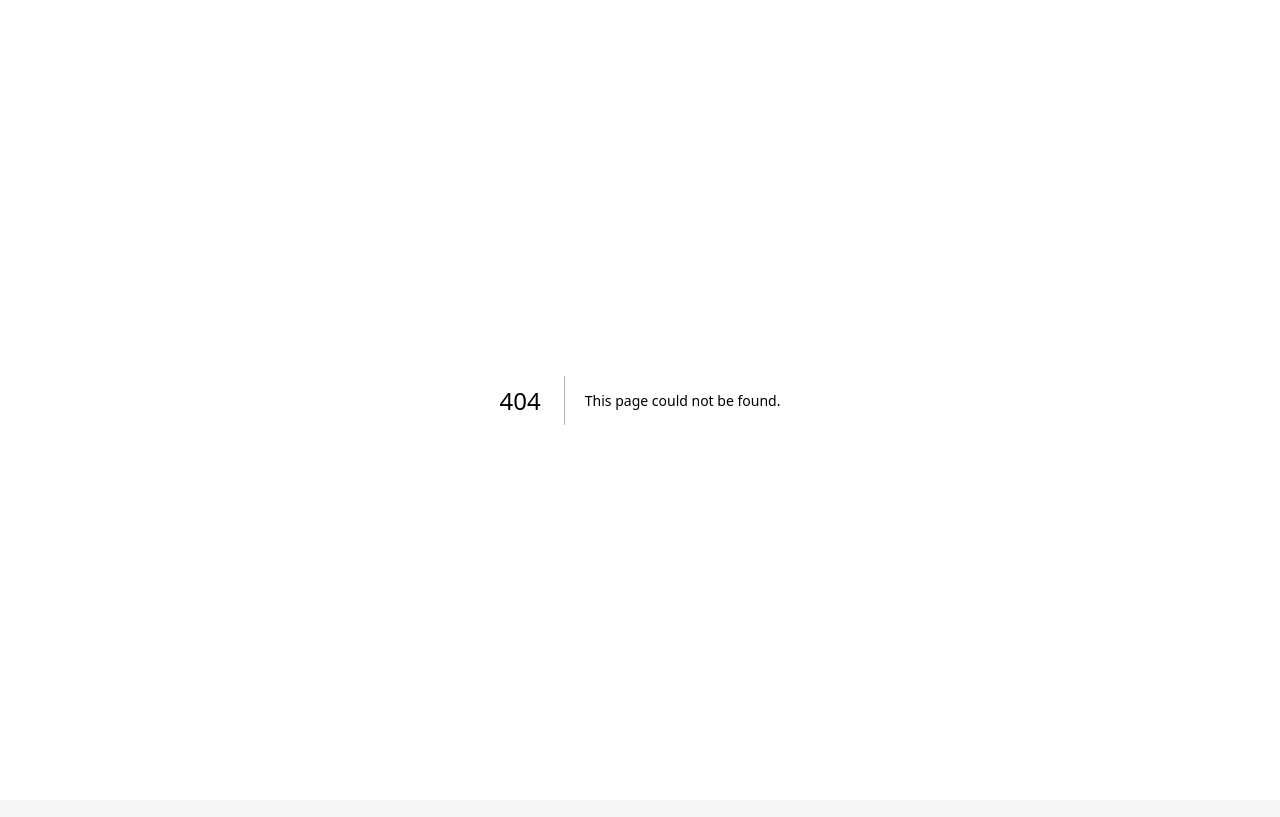
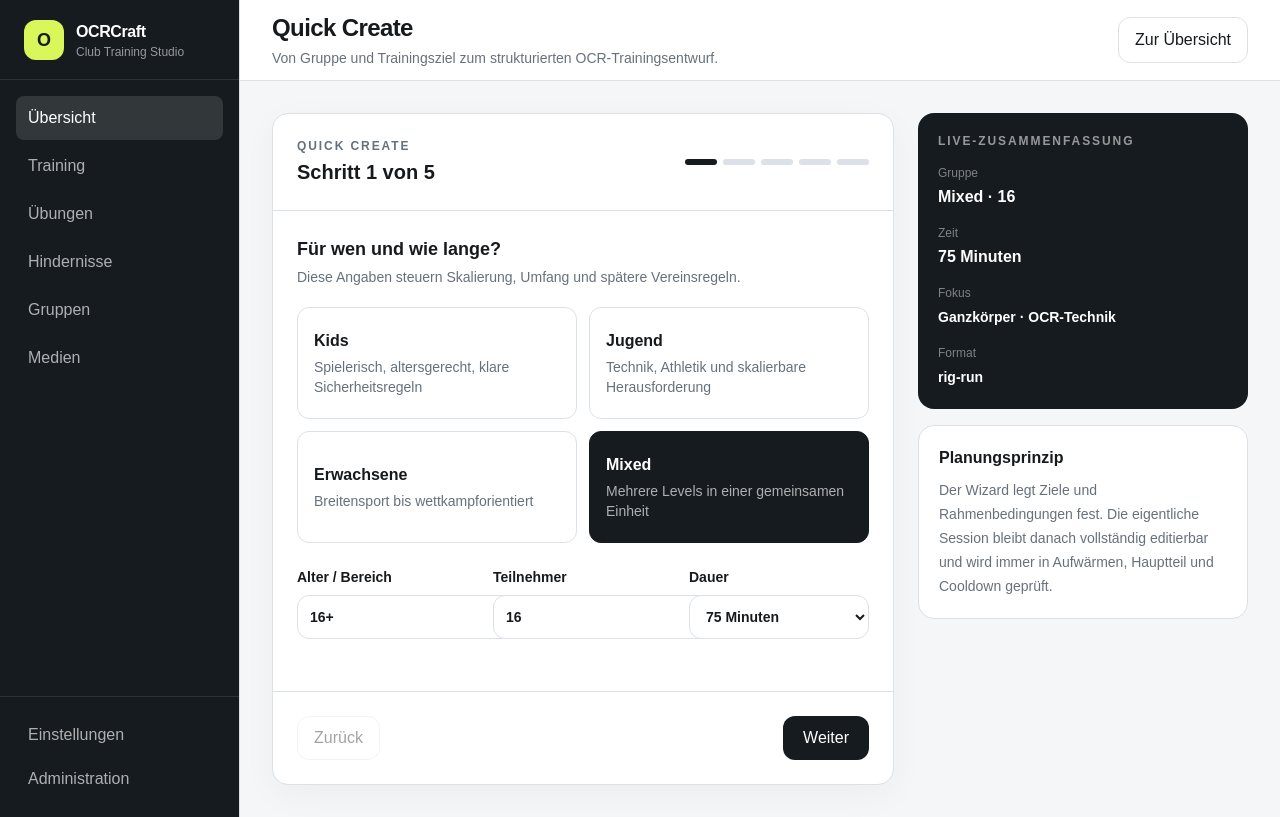
Before and after one commit to AlexanderSeel/OCRCraft, a Next.js app: page /quick-create in a window 1280 px wide. Before the commit this address had no page. Built offline with nearby package versions, Linux system fonts and the light colour scheme.

Commit message:
feat: add Quick Create route

```diff
--- /dev/null
+++ b/src/app/quick-create/page.tsx
@@ -0,0 +1,21 @@
+import { AppShell } from "@/components/app-shell";
+import { QuickCreateWizard } from "@/components/training/quick-create-wizard";
+
+export default function QuickCreatePage() {
+  return (
+    <AppShell
+      title="Quick Create"
+      subtitle="Von Gruppe und Trainingsziel zum strukturierten OCR-Trainingsentwurf."
+      actions={
+        <a
+          className="inline-flex rounded-xl border border-[var(--border)] bg-white px-4 py-2.5 text-sm font-bold hover:bg-[var(--surface-subtle)]"
+          href="/"
+        >
+          Zur Übersicht
+        </a>
+      }
+    >
+      <QuickCreateWizard />
+    </AppShell>
+  );
+}
```
